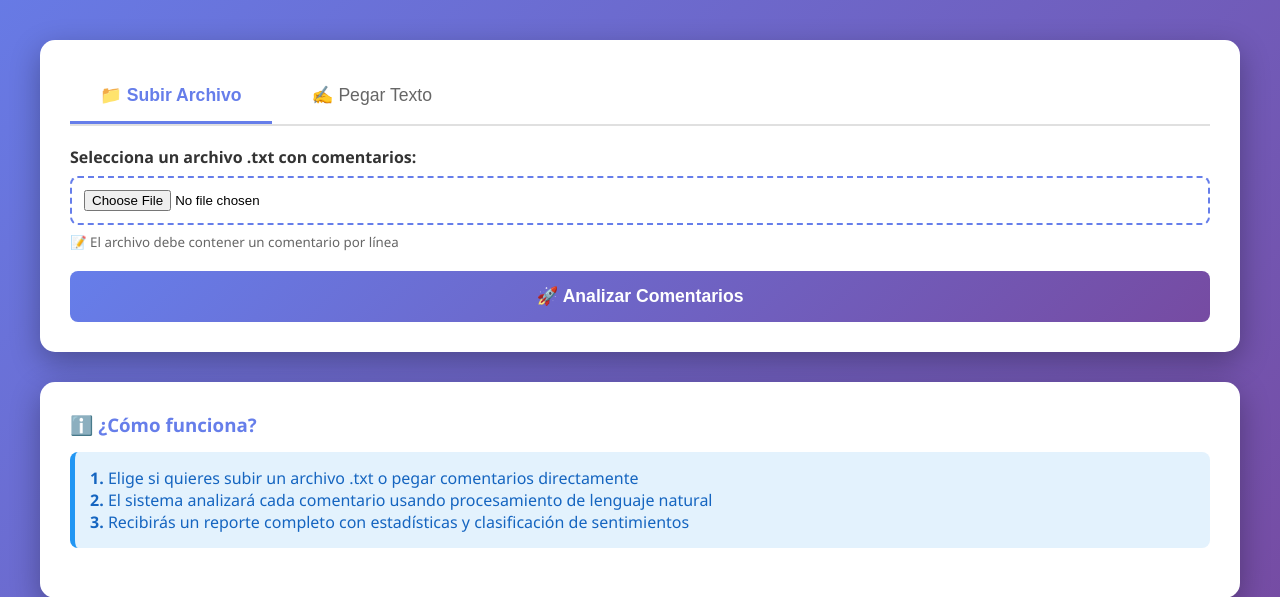
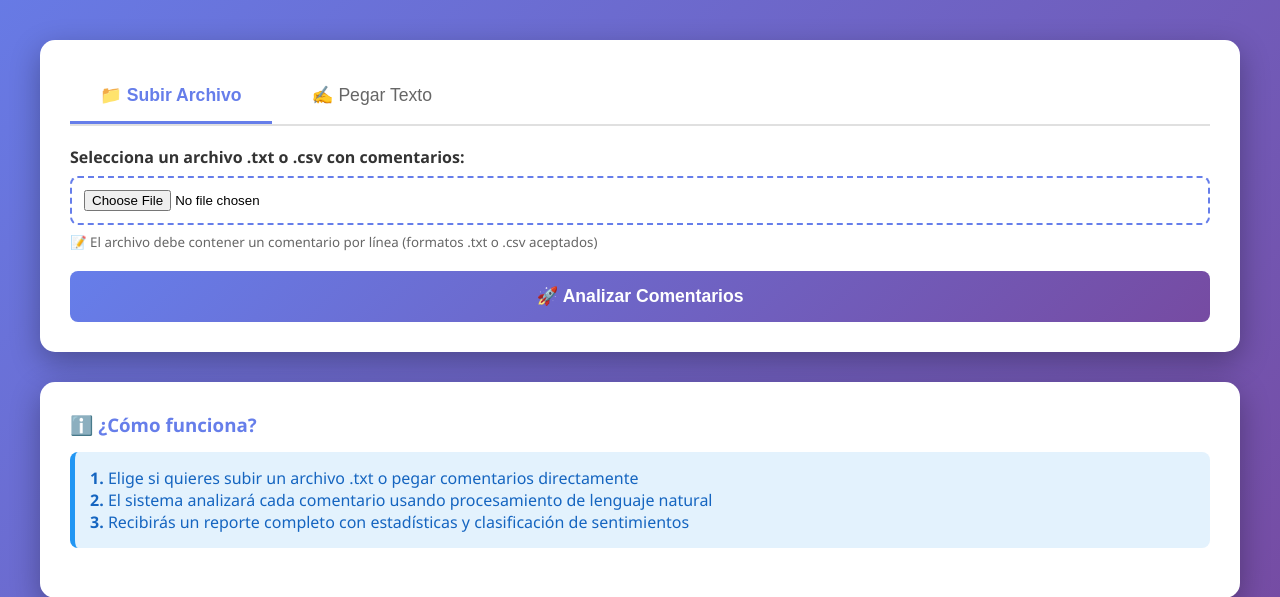
Before and after one commit to Edmar19/analizador-sentimientos, a Flask app: page / in a window 1280 px wide. Shown: the part 152-749 px from the top of the page. Run offline with Flask 3, Linux system fonts and the light colour scheme.

Commit message:
Agregar soporte completo para archivos CSV

```diff
--- a/templates/index.html
+++ b/templates/index.html
@@ -27,10 +27,10 @@
             <div id="archivo" class="tab-content active">
                 <form action="/analizar" method="POST" enctype="multipart/form-data">
                     <div class="form-group">
-                        <label for="file">Selecciona un archivo .txt con comentarios:</label>
-                        <input type="file" id="file" name="file" accept=".txt" required>
+                        <label for="file">Selecciona un archivo .txt o .csv con comentarios:</label>
+                        <input type="file" id="file" name="file" accept=".txt,.csv" required>
                         <small style="color: #666; display: block; margin-top: 8px;">
-                            📝 El archivo debe contener un comentario por línea
+                            📝 El archivo debe contener un comentario por línea (formatos .txt o .csv aceptados)
                         </small>
                     </div>
                     <input type="hidden" name="tipo" value="archivo">
```
